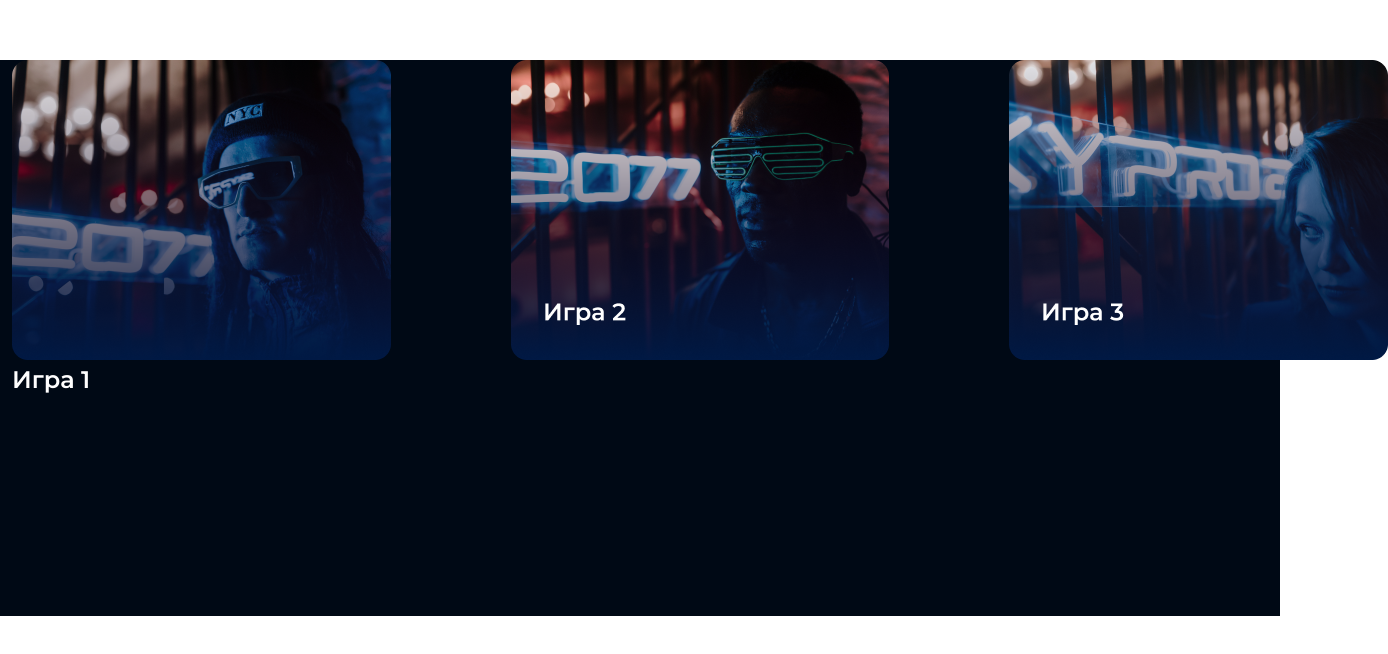
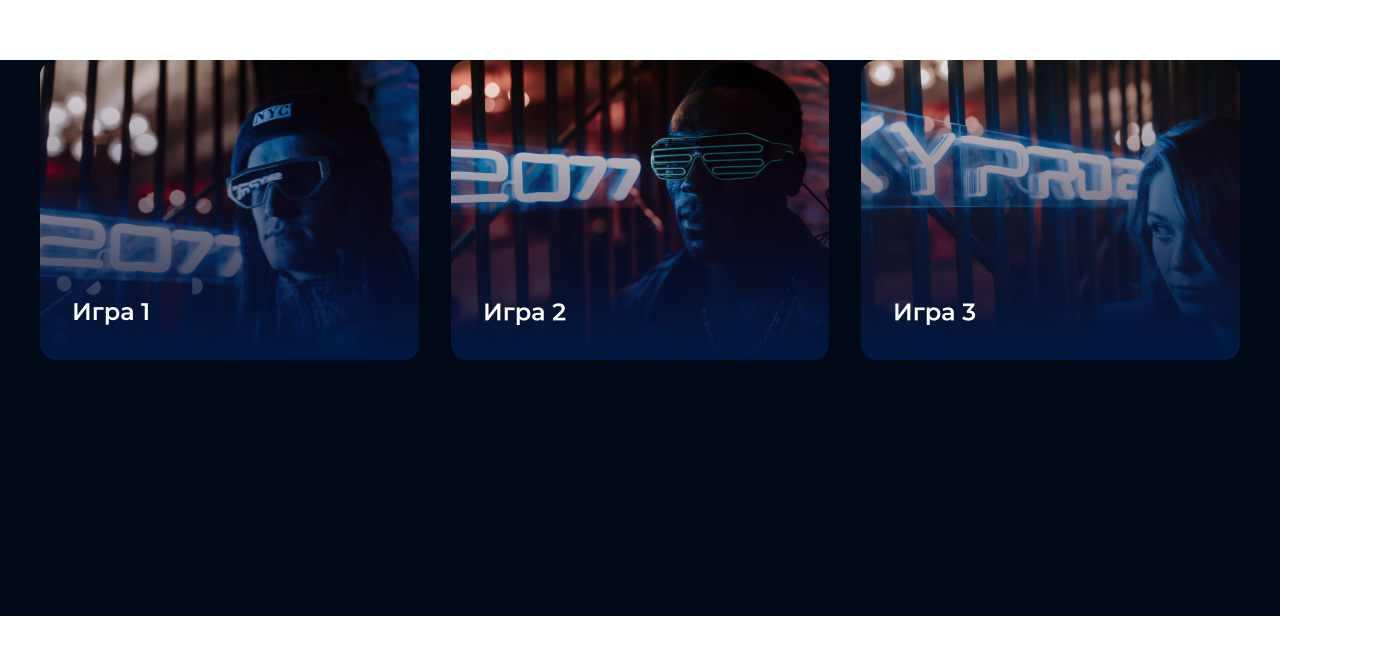
Before and after one commit to Skingabon/2-nd-course-hw, a plain HTML site: page 2-nd-course-hw/Block_2_JS_HW_1/index.html in a window 1280 px wide. Shown: the part 964-1618 px from the top of the page, 1388 px wide, since content can reach past the window. After the commit the page ends 1580 px from the top, so only its background shows below. Drawn offline with Linux system fonts and the light colour scheme.

Commit message:
Finish landing hw-1

```diff
--- a/2-nd-course-hw/Block_2_JS_HW_1/index.html
+++ b/2-nd-course-hw/Block_2_JS_HW_1/index.html
@@ -27,9 +27,8 @@
 
     <section>
 <div class="games center">
-    <div class="game">
-        <img src="img/main/Igra1.png" alt="Igra1" class="game-img" href="#">
-        <p class="game-img__text">Игра 1</p>
+    <div class="game-1">
+       <p class="game-1__text">Игра 1</p>
     </div>
     <div class="game">
         <img src="img/main/Igra2.png" alt="Igra2" class="game-img" href="#">
--- a/2-nd-course-hw/Block_2_JS_HW_1/style.css
+++ b/2-nd-course-hw/Block_2_JS_HW_1/style.css
@@ -63,7 +63,7 @@ body {
 
 
 .games {
-    height: 556px;
+    /* height: 556px;
     background-color: #000915;
     background-repeat: no-repeat;
     background-position: center;
@@ -72,21 +72,42 @@ body {
     flex-direction: row;
     align-content: center;
     justify-content: center;
-    /* row-gap: 32px; */
+    row-gap: 32px;
     box-sizing: border-box;
-    margin-bottom: 128px;
+    margin-bottom: 128px; */
+    background-color: #000915;
+    background-repeat: no-repeat;
+    background-position: center;
+    background-size: cover;
+    height: 556px;
+    display: flex;
+    grid-column: span 4;
+    gap: 32px;
+
+
   }
 
   .game {
     width: 379px;
     height: 300px;
     border-radius: 16px;
-    margin-left: 120px;
+    /* margin-left: 120px; */
   }
 
-  .game-img__text {
+  .game-1 {
+    background-image: url(img/main/Igra1.png);
+    background-repeat: no-repeat;
+    font-weight: 600;
+    line-height: 32px;
+    width: 379px;
+height: 300px;
+  }
+
+  .game-1__text {
     color: #FFF;
     font-size: 24px;
     font-weight: 600;
     line-height: 32px;
+    margin-top: 236px;
+    margin-left: 32px;
   }
```
